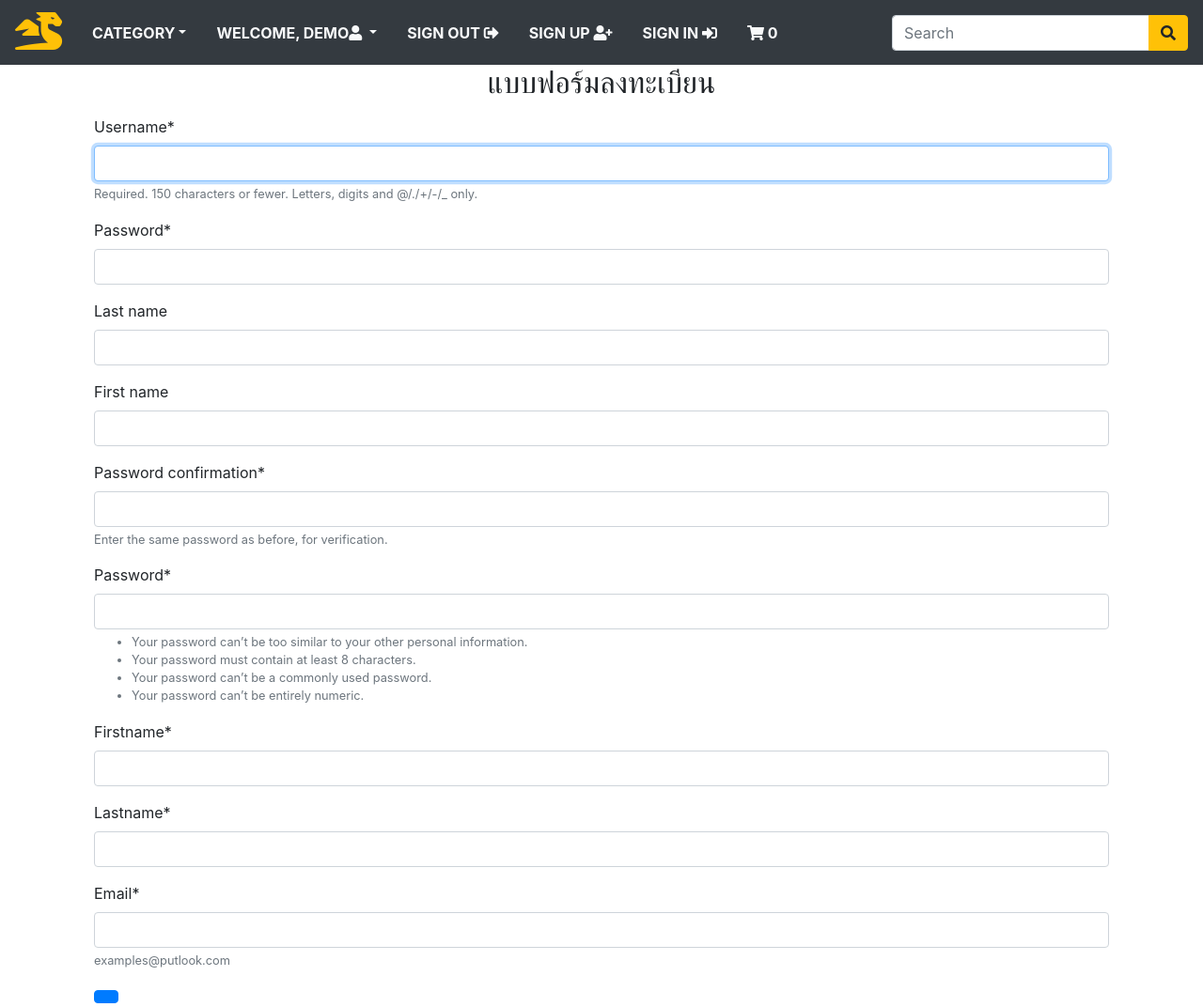
After one commit to Anuphongkrystal/ecommerce-django, a Django app: page /account/create in a window 1280 px wide. The commit adds this page. Shown: the whole page at 94% size. Run offline with Django 3.2, Linux system fonts and the light colour scheme; data that the repository does not hold is empty; some libraries are stand-ins or nearby versions.

Commit message:
signUpView();

```diff
--- a/ecommerce/ecommerce/settings.py
+++ b/ecommerce/ecommerce/settings.py
@@ -44,6 +44,7 @@ INSTALLED_APPS = [
     'django.contrib.staticfiles',
     'store',
     'django.contrib.humanize',
+    'crispy_forms',
 ]
 
 MIDDLEWARE = [
@@ -131,3 +132,5 @@ USE_TZ = True
 # https://docs.djangoproject.com/en/3.0/howto/static-files/
 
 STATIC_URL = '/static/'
+
+CRISPY_TEMPLATE_PACK = 'bootstrap4' #ระยุ template packs
--- a/ecommerce/ecommerce/urls.py
+++ b/ecommerce/ecommerce/urls.py
@@ -28,6 +28,7 @@ urlpatterns = [
     path('cart/add/<int:product_id>',views.addCart,name="addCart"),
     path('cartdetail',views.cartdetail,name="cartdetail"),
     path('cart/remove/<int:product_id>',views.removeCart,name="removeCart"),
+    path('account/create',views.signUpview,name="signUp")
 ]
 
 if settings.DEBUG :
--- /dev/null
+++ b/ecommerce/store/forms.py
@@ -0,0 +1,16 @@
+from django.contrib.auth.models import User
+from django import forms
+from django.contrib.auth.forms import UserCreationForm
+
+
+class SignUpForm(UserCreationForm):
+
+    firstname = forms.CharField(max_length=100,required=True)
+    lastname  = forms.CharField(max_length=100,required=True)
+    email = forms.EmailField(max_length=250,help_text='examples@putlook.com')
+
+    class Meta:
+        #ผูกค่ากับ Model
+        model = User
+        #ระบุ Column
+        fields={'first_name','last_name','username','password','password2'}
--- a/ecommerce/store/templates/navbar.html
+++ b/ecommerce/store/templates/navbar.html
@@ -27,7 +27,7 @@
         </a>
       </li>
       <li class="nav-item">
-        <a class="nav-link text-light text-uppercase font-weight-bold px-3" href="">
+        <a class="nav-link text-light text-uppercase font-weight-bold px-3" href="{% url 'signUp'%}">
           Sign Up <i class="fas fa-user-plus"></i>
         </a>
       </li>
--- /dev/null
+++ b/ecommerce/store/templates/signup.html
@@ -0,0 +1,13 @@
+{% extends 'layouts.html' %}
+
+{% block content %}
+{% load crispy_forms_tags %}
+  <div class="container">
+      <h2 align="center">แบบฟอร์มลงทะเบียน</h2>
+
+      <form class="" action="" method="post">
+        <p>{{form | crispy}}</p>
+        <button type="submit" class="btn btn-primary" name="submit"></button>
+      </form>
+  </div>
+{% endblock %}
--- a/ecommerce/store/views.py
+++ b/ecommerce/store/views.py
@@ -1,5 +1,6 @@
 from django.shortcuts import render,get_object_or_404,redirect
 from store.models import Category,Product,Cart,CartItem
+from store.forms import SignUpForm
 
 def index(request,category_slug=None):
 
@@ -86,3 +87,7 @@ def removeCart(request,product_id):
     #ลบรายการสินค้า 1 ออกจากตะกร้า A โดยลบจาก รายการสินค้าในตะกร้า(CartItem)
     cartItem.delete()
     return redirect('cartdetail')
+
+def signUpview(request):
+    form  = SignUpForm
+    return render(request,'signup.html',{'form':form})
```
Also changed, not shown: READMD.md (+3 -0 lines).
